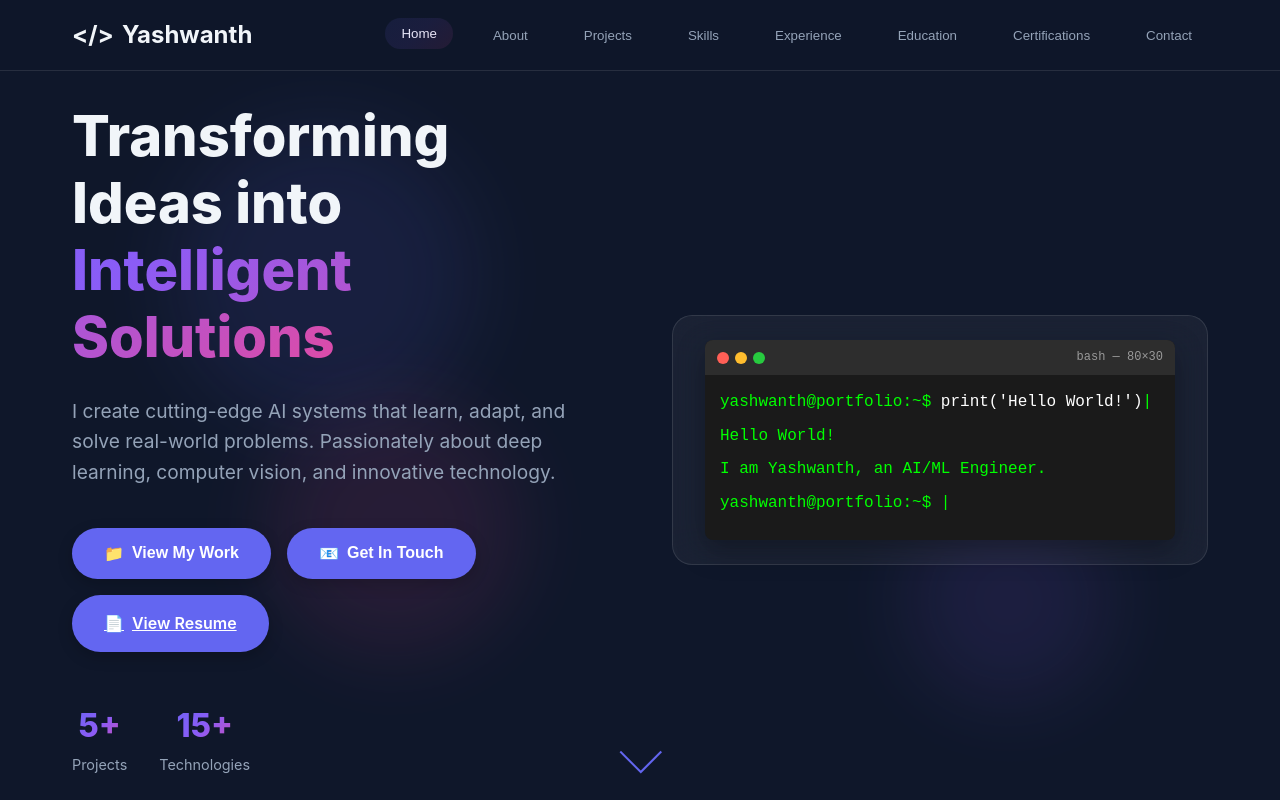
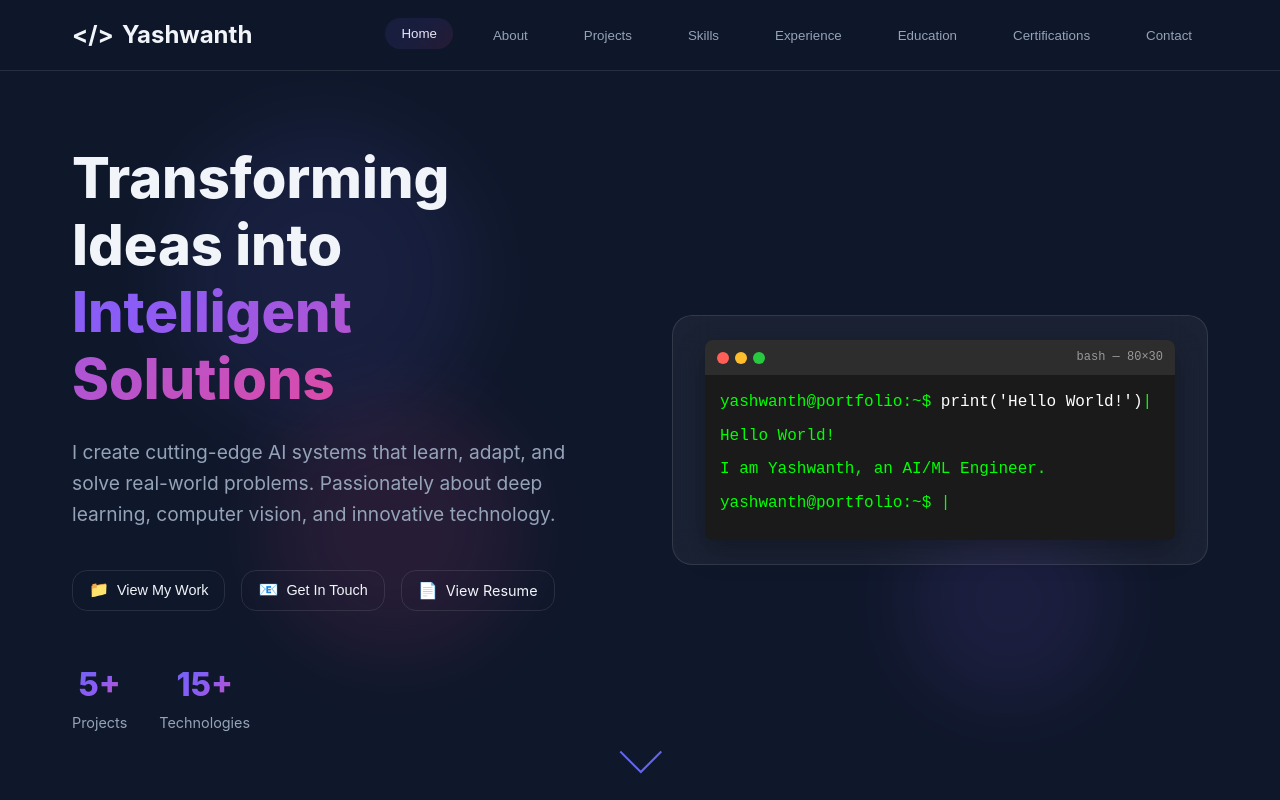
Before and after one commit to Yashwanth1524/YASH-S-PORTFOLIO, a React (Create React App) app in the folder frontend/: page / in a window 1280 px wide. Shown: the top 800 px of the page. Built offline with nearby package versions, Linux system fonts and the light colour scheme.

Commit message:
Update App.css

```diff
--- a/frontend/src/App.css
+++ b/frontend/src/App.css
@@ -268,90 +268,38 @@ body {
   gap: 1rem;
   margin-bottom: 3rem;
   animation: slideInUp 1s ease-out 0.6s both;
-  flex-wrap: wrap;
+  flex-wrap: nowrap; /* Prevents buttons from wrapping */
 }
 
-.btn {
-  position: relative;
-  padding: 1rem 2rem;
-  border: none;
-  border-radius: 50px;
-  font-size: 1rem;
-  font-weight: 600;
-  cursor: pointer;
+/* New, consolidated styles for all hero buttons */
+.btn.hero-button {
+  padding: 0.5rem 1rem;
+  background: transparent;
+  color: var(--text-primary);
+  text-decoration: none;
+  border-radius: 15px;
+  font-size: 0.9rem;
   transition: var(--transition);
-  overflow: hidden;
-  display: inline-flex;
+  border: 1px solid rgba(255, 255, 255, 0.1);
+  display: flex;
   align-items: center;
-  justify-content: center;
   gap: 0.5rem;
-  z-index: 1;
-  color: white;
-  background-color: var(--primary-color);
-  box-shadow: 0 5px 15px rgba(0,0,0,0.2);
 }
 
-.btn.btn-primary {
-  background: var(--gradient);
-  text-decoration: none;
-  /* Resetting gradient fill for the liquid effect */
-  background-size: 100% 100%;
-  transition: background-size 0.5s ease;
+/* The hover effect is now exactly the same as the project links */
+.btn.hero-button:hover {
+  background: var(--primary-color);
+  transform: translateY(-2px);
 }
 
-/* Liquid fill animation logic */
-.btn-primary .liquid-fill {
-  content: '';
-  position: absolute;
-  bottom: 0;
-  left: 0;
-  width: 100%;
-  height: 0;
-  background: linear-gradient(135deg, var(--primary-color), var(--secondary-color), var(--accent-color));
-  transition: height 0.5s cubic-bezier(0.4, 0, 0.2, 1);
-  z-index: -1;
-  border-radius: 50px;
+.btn.no-underline {
+    text-decoration: none;
 }
 
-.btn-primary:hover .liquid-fill {
-  height: 100%;
+.btn-icon {
+  font-size: 1rem;
+  line-height: 1;
 }
-
-.btn-primary:hover {
-  color: white;
-  transform: translateY(-2px);
-  box-shadow: 0 10px 30px rgba(99, 102, 241, 0.3);
-}
-
-/* This is the new shimmer animation for the buttons */
-.shimmer {
-    position: relative;
-    overflow: hidden;
-    color: white;
-    background: transparent;
-    border: 2px solid transparent;
-    transition: all 0.5s;
-}
-
-.shimmer::before {
-    content: '';
-    position: absolute;
-    top: 0;
-    left: -100%;
-    width: 300%;
-    height: 100%;
-    background: var(--gradient);
-    opacity: 0;
-    transition: opacity 0.5s ease-in-out;
-    pointer-events: none;
-    z-index: -1;
-}
-
-.shimmer:hover::before {
-    left: 0;
-    opacity: 1;
-}
-
 
 .hero-stats {
   display: flex;
@@ -838,25 +786,6 @@ body {
 .skill-category:hover .skills-grid .skill-item-no-progress {
   opacity: 1;
   transform: translateY(0);
-}
-
-.skill-category:hover .skills-grid .skill-item-no-progress:nth-child(1) {
-  transition-delay: 0.1s;
-}
-.skill-category:hover .skills-grid .skill-item-no-progress:nth-child(2) {
-  transition-delay: 0.2s;
-}
-.skill-category:hover .skills-grid .skill-item-no-progress:nth-child(3) {
-  transition-delay: 0.3s;
-}
-.skill-category:hover .skills-grid .skill-item-no-progress:nth-child(4) {
-  transition-delay: 0.4s;
-}
-.skill-category:hover .skills-grid .skill-item-no-progress:nth-child(5) {
-  transition-delay: 0.5s;
-}
-.skill-category:hover .skills-grid .skill-item-no-progress:nth-child(6) {
-  transition-delay: 0.6s;
 }
 
 .skill-item-no-progress:hover {
@@ -1384,13 +1313,6 @@ body {
     transform: none;
   }
 
-  .timeline-item {
-    width: 100%;
-    left: 0 !important;
-    padding-left: 50px;
-    padding-right: 0;
-  }
-
   .timeline-item:nth-child(even) {
     left: 0;
   }
```
